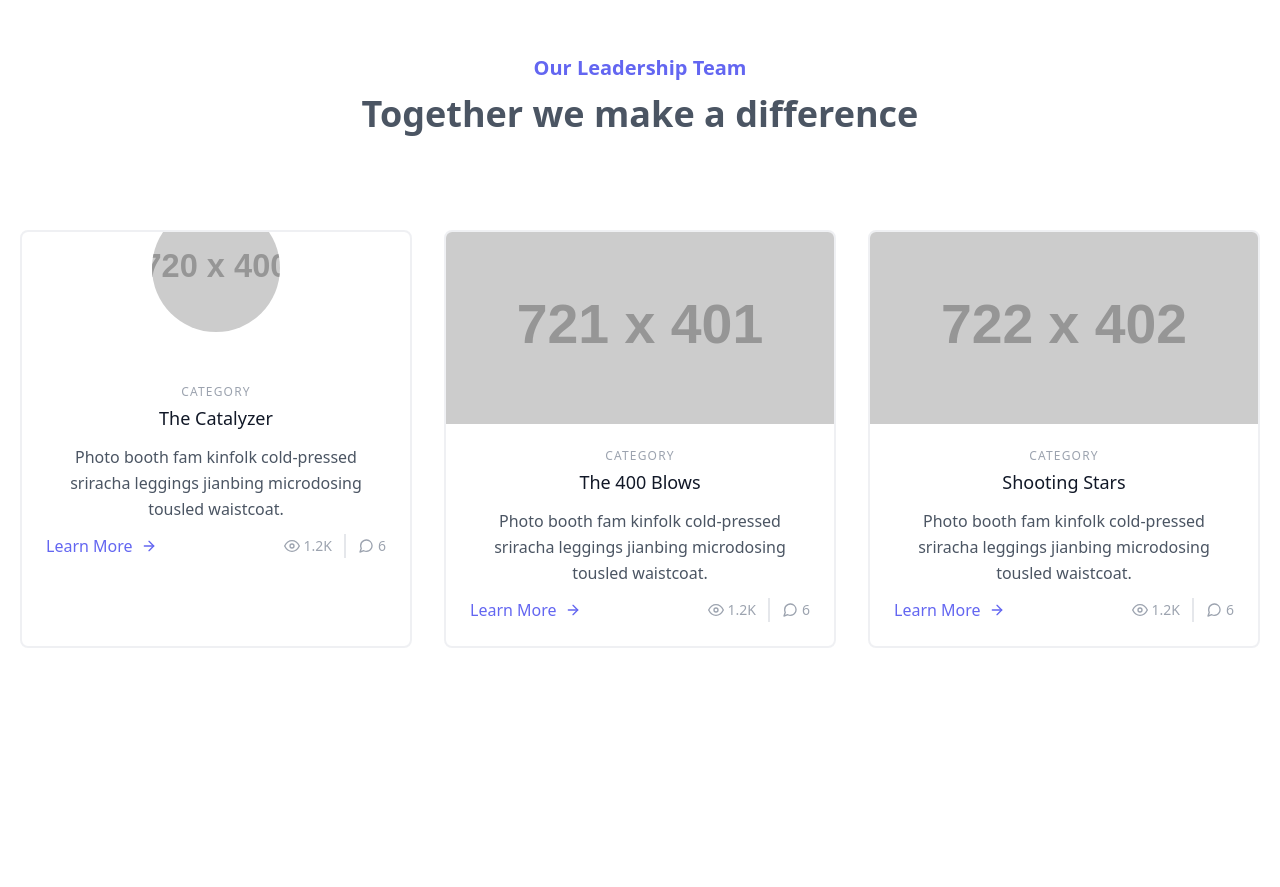
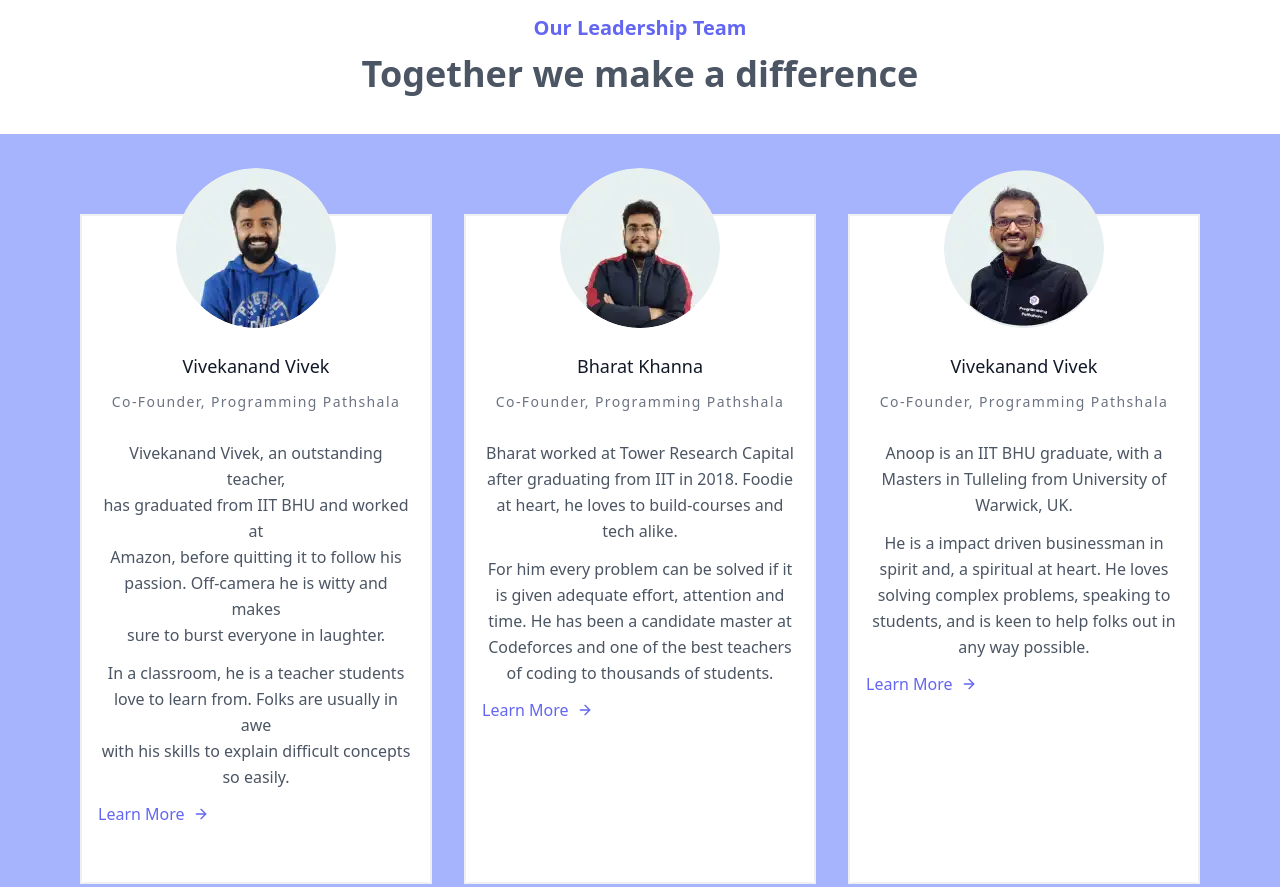
Before and after one commit to thedeveloperyug/Programmin_Pathshala_clone, a website: page index.html in a window 1280 px wide. Shown: the part 4200-5087 px from the top of the page. Before the commit the page ends 5024 px from the top, so only its background shows below. Drawn offline with Linux system fonts and the light colour scheme; placeholder pictures from the web are drawn by us.

Commit message:
updated team section

```diff
--- a/index.html
+++ b/index.html
@@ -409,124 +409,113 @@
 
     <!-- Our Success Stories -->
     <!-- Our Leadership Team -->
-    <section class="text-center py-20 mt-40">
-        <div>
+    <section class="text-center py-20 mt-20">
+        <div class="py-10">
             <h1 class="title-font text-xl font-bold  text-indigo-500 mb-3 ">Our Leadership Team</h1>
-            <h1 class="text-gray-600 font-bold font-sans  text-4xl ">Together we make a difference</h1>
+            <h1 class="text-gray-600 font-bold font-Fsans  text-4xl ">Together we make a difference</h1>
         </div>
-        <section class="text-gray-600 body-font">
-            <div class="container px-5 py-24 mx-auto">
-                <div class="flex flex-wrap -m-4 ">
-                    <div class="p-4 md:w-1/3  mx-auto">
-                        <div class="h-full border-2 -z-10 border-gray-200 border-opacity-60 rounded-lg overflow-hidden">
-                            <img class="h-32 w-32 mx-auto items-center justify-center z-10 -top-7 relative rounded-full object-cover"
-                                src="https://dummyimage.com/720x400" alt="blog">
-                            <div class="p-6">
-                                <h2 class="tracking-widest text-xs title-font font-medium text-gray-400 mb-1">CATEGORY
+        <section class="text-gray-600 bg-indigo-300 body-font">
+            <div class="container px-20 py-24 mx-auto">
+                <div class="flex  flex-wrap -m-4 ">
+                    <div class="px-4 md:w-1/3 mx-auto">
+                        <div
+                            class="flex-col bg-white h-full border-2 relative z-0 border-gray-200 border-opacity-60  ">
+                            <div class="px-4 py-4">
+                                <img class="h-40 w-40 mx-auto items-center justify-center relative z-40 bottom-16 rounded-full object-cover"
+                                    src="images/VivekTeamImg.jpg" alt="blog">
+                                <div class="-top-10 relative ">
+                                    <h1 class="title-font text-lg font-medium text-gray-900 ">Vivekanand
+                                        Vivek</h1>
+                                    <h2 class="tracking-widest text-sm  title-font mb-4 font-medium py-3 text-gray-500 ">
+                                        Co-Founder, Programming Pathshala
                                     </h2>
-                                <h1 class="title-font text-lg font-medium text-gray-900 mb-3">The Catalyzer</h1>
-                                <p class="leading-relaxed mb-3">Photo booth fam kinfolk cold-pressed sriracha leggings
-                                    jianbing microdosing tousled waistcoat.</p>
+                                    <p class="leading-relaxed text-center mb-3">Vivekanand Vivek, an outstanding teacher, <br> has
+                                        graduated
+                                        from IIT BHU and worked at <br> Amazon, before quitting it to follow his <br> passion.
+                                        Off-camera he is witty and makes <br> sure to burst everyone in laughter. <br></p>
+                                        <p class="leading-relaxed font-sans font-normal text-center mb-3">
+                                        In a classroom, he is a teacher students <br> love to learn from. Folks are usually
+                                        in
+                                        awe <br> with his skills to explain difficult concepts <br> so easily.</p>
                                     <div class="flex items-center flex-wrap ">
                                         <a class="text-indigo-500 inline-flex items-center md:mb-2 lg:mb-0">Learn More
                                             <svg class="w-4 h-4 ml-2" viewBox="0 0 24 24" stroke="currentColor"
-                                            stroke-width="2" fill="none" stroke-linecap="round" stroke-linejoin="round">
+                                                stroke-width="2" fill="none" stroke-linecap="round"
+                                                stroke-linejoin="round">
                                                 <path d="M5 12h14"></path>
                                                 <path d="M12 5l7 7-7 7"></path>
                                             </svg>
                                         </a>
-                                    <span
-                                        class="text-gray-400 mr-3 inline-flex items-center lg:ml-auto md:ml-0 ml-auto leading-none text-sm pr-3 py-1 border-r-2 border-gray-200">
-                                        <svg class="w-4 h-4 mr-1" stroke="currentColor" stroke-width="2" fill="none"
-                                            stroke-linecap="round" stroke-linejoin="round" viewBox="0 0 24 24">
-                                            <path d="M1 12s4-8 11-8 11 8 11 8-4 8-11 8-11-8-11-8z"></path>
-                                            <circle cx="12" cy="12" r="3"></circle>
-                                        </svg>1.2K
-                                    </span>
-                                    <span class="text-gray-400 inline-flex items-center leading-none text-sm">
-                                        <svg class="w-4 h-4 mr-1" stroke="currentColor" stroke-width="2" fill="none"
-                                            stroke-linecap="round" stroke-linejoin="round" viewBox="0 0 24 24">
-                                            <path
-                                                d="M21 11.5a8.38 8.38 0 01-.9 3.8 8.5 8.5 0 01-7.6 4.7 8.38 8.38 0 01-3.8-.9L3 21l1.9-5.7a8.38 8.38 0 01-.9-3.8 8.5 8.5 0 014.7-7.6 8.38 8.38 0 013.8-.9h.5a8.48 8.48 0 018 8v.5z">
-                                            </path>
-                                        </svg>6
-                                    </span>
+
+
                                     </div>
                                 </div>
                             </div>
                         </div>
-                    <div class="p-4 md:w-1/3">
-                        <div class="h-full border-2 border-gray-200 border-opacity-60 rounded-lg overflow-hidden">
-                            <img class="lg:h-48 md:h-36 w-full object-cover object-center"
-                                src="https://dummyimage.com/721x401" alt="blog">
-                            <div class="p-6">
-                                <h2 class="tracking-widest text-xs title-font font-medium text-gray-400 mb-1">CATEGORY
+                    </div>
+
+                    <div class="px-4 md:w-1/3 mx-auto">
+                        <div
+                            class="flex-col bg-white h-full border-2 relative z-0 border-gray-200 border-opacity-60  ">
+                            <div class="px-4 py-4">
+
+                                <img class="h-40 w-40 mx-auto items-center justify-center relative z-40 bottom-16 rounded-full object-cover"
+                                    src="images/BharathTeamImg.jpg" alt="blog">
+                                <div class="-top-10 relative ">
+                                    <h1 class="title-font text-lg font-medium text-gray-900 ">Bharat Khanna</h1>
+                                    <h2 class="tracking-widest text-sm  title-font mb-4 font-medium py-3 text-gray-500 ">
+                                        Co-Founder, Programming Pathshala
                                     </h2>
-                                <h1 class="title-font text-lg font-medium text-gray-900 mb-3">The 400 Blows</h1>
-                                <p class="leading-relaxed mb-3">Photo booth fam kinfolk cold-pressed sriracha leggings
-                                    jianbing microdosing tousled waistcoat.</p>
-                                <div class="flex items-center flex-wrap">
+                                    <p class="leading-relaxed text-center mb-3">Bharat worked at Tower Research Capital after graduating from IIT in 2018. Foodie at heart, he loves to build-courses and tech alike.<br></p>
+                                        <p class="leading-relaxed font-sans font-normal text-center mb-3">
+                                            For him every problem can be solved if it is given adequate effort, attention and time. He has been a candidate master at Codeforces and one of the best teachers of coding to thousands of students.</p>
+                                    <div class="flex items-center flex-wrap ">
                                         <a class="text-indigo-500 inline-flex items-center md:mb-2 lg:mb-0">Learn More
                                             <svg class="w-4 h-4 ml-2" viewBox="0 0 24 24" stroke="currentColor"
-                                            stroke-width="2" fill="none" stroke-linecap="round" stroke-linejoin="round">
+                                                stroke-width="2" fill="none" stroke-linecap="round"
+                                                stroke-linejoin="round">
                                                 <path d="M5 12h14"></path>
                                                 <path d="M12 5l7 7-7 7"></path>
                                             </svg>
                                         </a>
-                                    <span
-                                        class="text-gray-400 mr-3 inline-flex items-center lg:ml-auto md:ml-0 ml-auto leading-none text-sm pr-3 py-1 border-r-2 border-gray-200">
-                                        <svg class="w-4 h-4 mr-1" stroke="currentColor" stroke-width="2" fill="none"
-                                            stroke-linecap="round" stroke-linejoin="round" viewBox="0 0 24 24">
-                                            <path d="M1 12s4-8 11-8 11 8 11 8-4 8-11 8-11-8-11-8z"></path>
-                                            <circle cx="12" cy="12" r="3"></circle>
-                                        </svg>1.2K
-                                    </span>
-                                    <span class="text-gray-400 inline-flex items-center leading-none text-sm">
-                                        <svg class="w-4 h-4 mr-1" stroke="currentColor" stroke-width="2" fill="none"
-                                            stroke-linecap="round" stroke-linejoin="round" viewBox="0 0 24 24">
-                                            <path
-                                                d="M21 11.5a8.38 8.38 0 01-.9 3.8 8.5 8.5 0 01-7.6 4.7 8.38 8.38 0 01-3.8-.9L3 21l1.9-5.7a8.38 8.38 0 01-.9-3.8 8.5 8.5 0 014.7-7.6 8.38 8.38 0 013.8-.9h.5a8.48 8.48 0 018 8v.5z">
-                                            </path>
-                                        </svg>6
-                                    </span>
+
+
                                     </div>
                                 </div>
                             </div>
                         </div>
-                    <div class="p-4 md:w-1/3">
-                        <div class="h-full border-2 border-gray-200 border-opacity-60 rounded-lg overflow-hidden">
-                            <img class="lg:h-48 md:h-36 w-full object-cover object-center"
-                                src="https://dummyimage.com/722x402" alt="blog">
-                            <div class="p-6">
-                                <h2 class="tracking-widest text-xs title-font font-medium text-gray-400 mb-1">CATEGORY
+                    </div>
+
+                    <div class="px-4  md:w-1/3 mx-auto">
+                        <div
+                            class="flex-col bg-white h-full border-2 relative z-0 border-gray-200 border-opacity-60  ">
+                            <div class="px-4 py-4">
+
+                                <img class="h-40 w-40 mx-auto items-center justify-center relative z-40 bottom-16 rounded-full object-cover"
+                                    src="images/AnoopTeamImg.jpg" alt="blog">
+                                <div class="-top-10 relative ">
+                                    <h1 class="title-font text-lg font-medium text-gray-900 ">Vivekanand
+                                        Vivek</h1>
+                                    <h2 class="tracking-widest text-sm  title-font mb-4 font-medium py-3 text-gray-500 ">
+                                        Co-Founder, Programming Pathshala
                                     </h2>
-                                <h1 class="title-font text-lg font-medium text-gray-900 mb-3">Shooting Stars</h1>
-                                <p class="leading-relaxed mb-3">Photo booth fam kinfolk cold-pressed sriracha leggings
-                                    jianbing microdosing tousled waistcoat.</p>
+                                    <p class="leading-relaxed text-center mb-3">Anoop is an IIT BHU graduate, with a Masters in Tulleling from University of Warwick, UK.
+
+                                    </p>
+                                        <p class="leading-relaxed font-sans font-normal text-center mb-3">
+                                            He is a impact driven businessman in spirit and, a spiritual at heart. He loves solving complex problems, speaking to students, and is keen to help folks out in any way possible.</p>
                                     <div class="flex items-center flex-wrap ">
                                         <a class="text-indigo-500 inline-flex items-center md:mb-2 lg:mb-0">Learn More
                                             <svg class="w-4 h-4 ml-2" viewBox="0 0 24 24" stroke="currentColor"
-                                            stroke-width="2" fill="none" stroke-linecap="round" stroke-linejoin="round">
+                                                stroke-width="2" fill="none" stroke-linecap="round"
+                                                stroke-linejoin="round">
                                                 <path d="M5 12h14"></path>
                                                 <path d="M12 5l7 7-7 7"></path>
                                             </svg>
                                         </a>
-                                    <span
-                                        class="text-gray-400 mr-3 inline-flex items-center lg:ml-auto md:ml-0 ml-auto leading-none text-sm pr-3 py-1 border-r-2 border-gray-200">
-                                        <svg class="w-4 h-4 mr-1" stroke="currentColor" stroke-width="2" fill="none"
-                                            stroke-linecap="round" stroke-linejoin="round" viewBox="0 0 24 24">
-                                            <path d="M1 12s4-8 11-8 11 8 11 8-4 8-11 8-11-8-11-8z"></path>
-                                            <circle cx="12" cy="12" r="3"></circle>
-                                        </svg>1.2K
-                                    </span>
-                                    <span class="text-gray-400 inline-flex items-center leading-none text-sm">
-                                        <svg class="w-4 h-4 mr-1" stroke="currentColor" stroke-width="2" fill="none"
-                                            stroke-linecap="round" stroke-linejoin="round" viewBox="0 0 24 24">
-                                            <path
-                                                d="M21 11.5a8.38 8.38 0 01-.9 3.8 8.5 8.5 0 01-7.6 4.7 8.38 8.38 0 01-3.8-.9L3 21l1.9-5.7a8.38 8.38 0 01-.9-3.8 8.5 8.5 0 014.7-7.6 8.38 8.38 0 013.8-.9h.5a8.48 8.48 0 018 8v.5z">
-                                            </path>
-                                        </svg>6
-                                    </span>
+
+
+                                    </div>
                                 </div>
                             </div>
                         </div>
```
Also changed, not shown: dist/output.css, images/AnoopTeamImg.jpg (added), images/BharathTeamImg.jpg (added), images/VivekTeamImg.jpg (added). Lines whose indentation alone changed are shown as unchanged.
